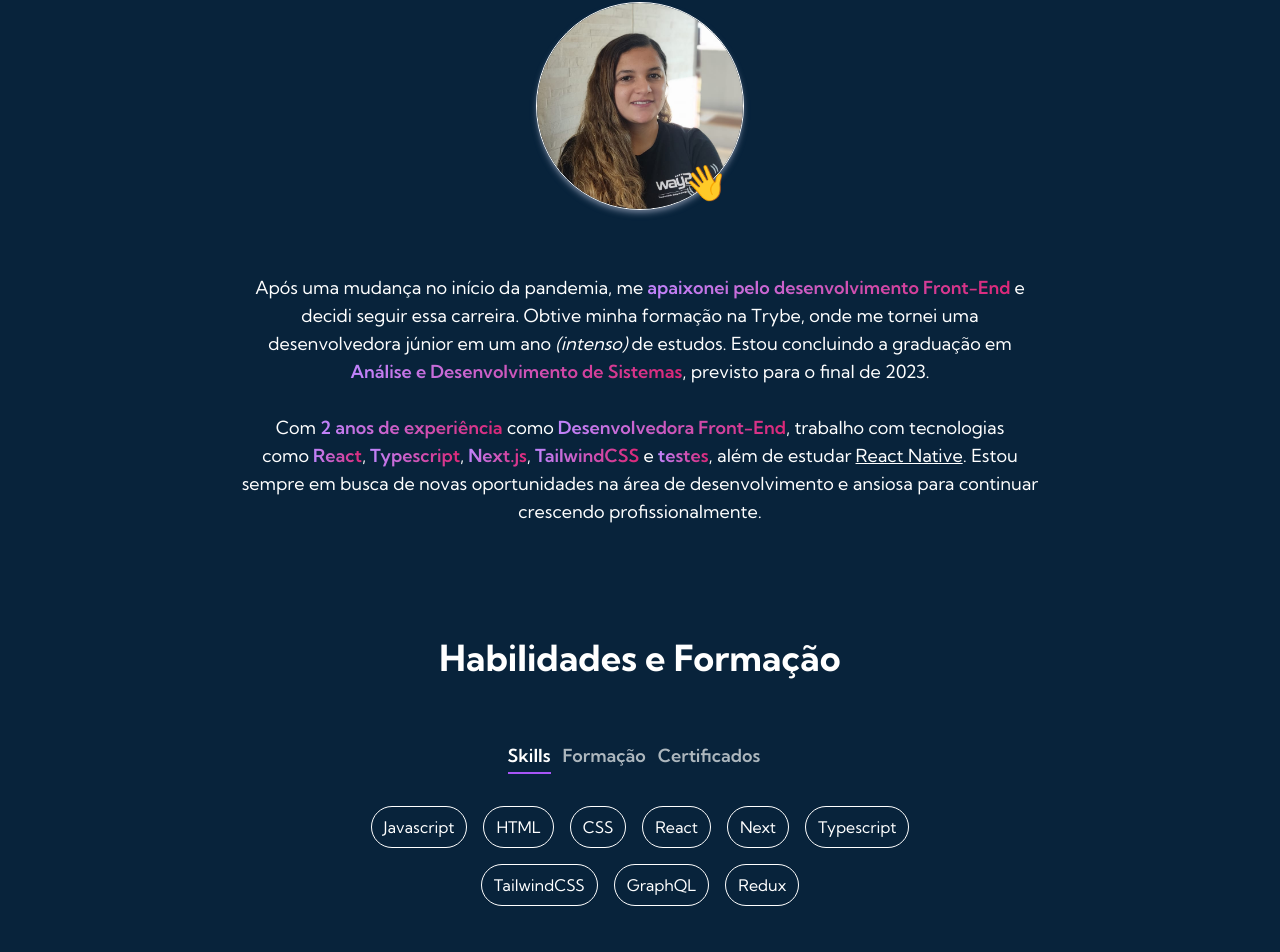
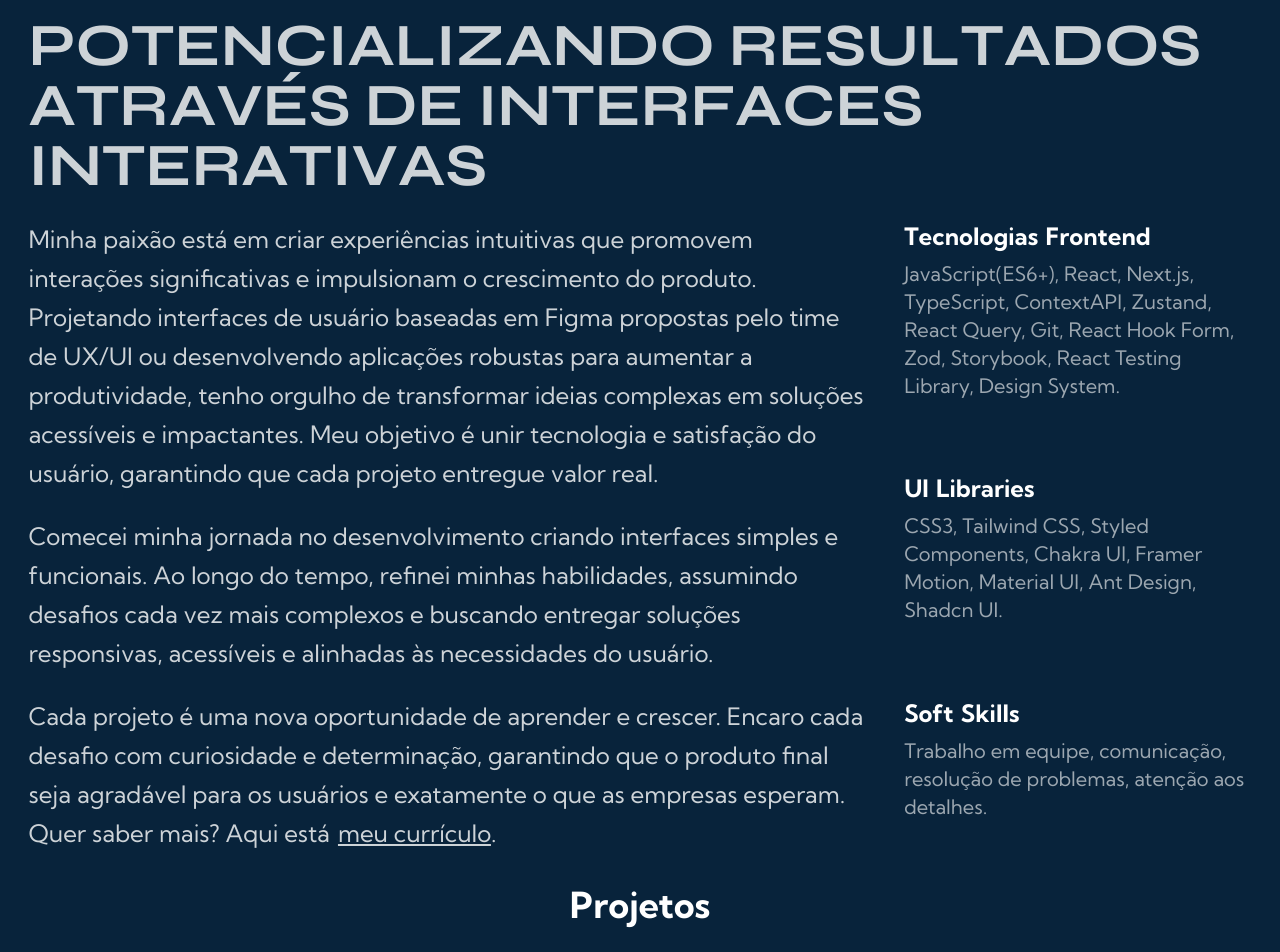
Before and after one commit to Lara-Capila/web-portfolio, a Next.js app: page / in a window 1280 px wide. Shown: the part 1730-2682 px from the top of the page. Built offline with nearby package versions, Linux system fonts and the light colour scheme.

Commit message:
refactor(About): Refactor About component to v2 styles

```diff
--- a/package.json
+++ b/package.json
@@ -14,7 +14,7 @@
     "next": "13.4.15",
     "react": "^18",
     "react-dom": "^18",
-    "react-intersection-observer": "^9.5.2",
+    "react-intersection-observer": "^9.14.0",
     "react-type-animation": "^3.2.0",
     "resend": "^2.0.0"
   },
--- a/src/app/page.tsx
+++ b/src/app/page.tsx
@@ -2,7 +2,6 @@ import About from "@components/About";
 import Contact from "@components/Contact";
 import Hero from "@components/Hero";
 import Projects from "@components/Projects";
-import SkillsAndEducation from "@components/SkillsAndEducation";
 import { WorkExperience } from "@components/WorkExperience";
 
 export default function Home() {
@@ -11,7 +10,6 @@ export default function Home() {
       <Hero />
       <WorkExperience />
       <About />
-      <SkillsAndEducation />
       <Projects />
       <Contact />
     </main>
--- a/src/components/About.tsx
+++ b/src/components/About.tsx
@@ -1,78 +1,105 @@
 "use client";
 
-import { motion } from "framer-motion";
-import Image from "next/image";
+import { Syne } from "next/font/google";
+import Link from "next/link";
 import { useSectionInView } from "../hooks/useSectionInView";
-import GradientText from "./GradientText";
+import AnimatedBody from "./ui/AnimatedBody";
+import AnimatedTitle from "./ui/AnimatedTitle";
+
+const syne = Syne({ subsets: ["latin"] });
 
 const About = () => {
   const { ref } = useSectionInView("Sobre");
 
   return (
-		<section ref={ref} className="text-white scroll-mt-14 py-8" id="about">
-			<div className="flex flex-col items-center justify-center">
-				<h2 className="text-4xl font-bold text-white mb-16">Sobre mim</h2>
-				<div className="relative">
-					<motion.div
-						initial={{ opacity: 0, scale: 0 }}
-						animate={{ opacity: 1, scale: 1 }}
-						transition={{
-							type: "tween",
-							duration: 0.2,
-						}}
+    <section ref={ref} className="pt-24 md:pt-[150px]" id="about">
+      <AnimatedTitle
+        wordSpace={"mr-[14px]"}
+        charSpace={"mr-[0.001em]"}
+        className={`uppercase ${syne.className} antialiased text-4xl md:text-5xl xl:text-6xl font-bold opacity-80`}
       >
-						<Image
-							src="/images/eu.jpeg"
-							alt="working"
-							width={200}
-							height={200}
-							quality="95"
-							className="w-52 h-52 shadow-md shadow-slate-500 border border-white rounded-full object-cover"
-						/>
-					</motion.div>
+        Potencializando resultados através de interfaces interativas
+      </AnimatedTitle>
 
-					<motion.span
-						className="absolute bottom-2 right-4 text-4xl"
-						initial={{ opacity: 0, scale: 0 }}
-						animate={{ opacity: 1, scale: 1 }}
-						whileHover={{ scale: 1.3 }}
-						transition={{
-							type: "spring",
-							delay: 0.1,
-							duration: 0.7,
-						}}
+      <div className="grid grid-cols-1 lg:grid-cols-[8.5fr_3.5fr] gap-8 mt-6">
+        <div className="grid grid-cols-1 antialiased gap-6 text-white/80 text-xl md:text-2xl">
+          <AnimatedBody className="leading-[34px] md:leading-[39px]">
+            Minha paixão está em criar experiências intuitivas que promovem
+            interações significativas e impulsionam o crescimento do produto.
+            Projetando interfaces de usuário baseadas em Figma propostas pelo
+            time de UX/UI ou desenvolvendo aplicações robustas para aumentar a
+            produtividade, tenho orgulho de transformar ideias complexas em
+            soluções acessíveis e impactantes. Meu objetivo é unir tecnologia e
+            satisfação do usuário, garantindo que cada projeto entregue valor
+            real.
+          </AnimatedBody>
+          <AnimatedBody className="leading-[34px] md:leading-[39px]">
+            Comecei minha jornada no desenvolvimento criando interfaces simples
+            e funcionais. Ao longo do tempo, refinei minhas habilidades,
+            assumindo desafios cada vez mais complexos e buscando entregar
+            soluções responsivas, acessíveis e alinhadas às necessidades do
+            usuário.
+          </AnimatedBody>
+          <AnimatedBody className="inline leading-[34px] md:leading-[39px]">
+            Cada projeto é uma nova oportunidade de aprender e crescer. Encaro
+            cada desafio com curiosidade e determinação, garantindo que o
+            produto final seja agradável para os usuários e exatamente o que as
+            empresas esperam. Quer saber mais? Aqui está
+            {/* <br className="hidden md:block" /> */}
+            <Link
+              className="underline ml-2"
+              href={
+                "https://drive.google.com/file/d/1Rd-IB_5pxsGj4RDtHjEggPB392ND29xB/view?usp=sharing"
+              }
             >
-						👋
-					</motion.span>
+              meu currículo
+            </Link>
+            .
+          </AnimatedBody>
+        </div>
+
+        <div className="grid grid-cols-1 gap-10">
+          <div>
+            <AnimatedTitle
+              wordSpace={"mr-[0.5ch]"}
+              charSpace={"mr-[0.001em]"}
+              className="font-bold antialiased text-xl md:text-2xl mb-2"
+            >
+              Tecnologias Frontend
+            </AnimatedTitle>
+            <AnimatedBody className="text-white/60 text-base md:text-xl leading-8">
+              JavaScript(ES6+), React, Next.js, TypeScript, ContextAPI, Zustand,
+              React Query, Git, React Hook Form, Zod, Storybook, React Testing
+              Library, Design System.
+            </AnimatedBody>
+          </div>
+          <div>
+            <AnimatedTitle
+              wordSpace={"mr-[0.5ch]"}
+              charSpace={"mr-[0.001em]"}
+              className="font-bold antialiased text-xl md:text-2xl mb-2"
+            >
+              UI Libraries
+            </AnimatedTitle>
+            <AnimatedBody className="text-white/60 text-base md:text-xl leading-8">
+              CSS3, Tailwind CSS, Styled Components, Chakra UI, Framer Motion,
+              Material UI, Ant Design, Shadcn UI.
+            </AnimatedBody>
+          </div>
+          <div>
+            <AnimatedTitle
+              wordSpace={"mr-[0.5ch]"}
+              charSpace={"mr-[0.001em]"}
+              className="font-bold antialiased text-xl md:text-2xl mb-2"
+            >
+              Soft Skills
+            </AnimatedTitle>
+            <AnimatedBody className="text-white/60 text-base md:text-xl leading-8">
+              Trabalho em equipe, comunicação, resolução de problemas, atenção
+              aos detalhes.
+            </AnimatedBody>
           </div>
         </div>
-			<div className="flex flex-col items-center">
-				<p className="text-base lg:text-lg mt-16 text-center max-w-[50rem]">
-					Após uma mudança no início da pandemia, me
-					<GradientText
-						text="apaixonei pelo desenvolvimento Front-End"
-						margin="mx-1"
-					/>
-					e decidi seguir essa carreira. Obtive minha formação na Trybe, onde me
-					tornei uma desenvolvedora júnior em um ano{" "}
-					<span className="italic">(intenso)</span> de estudos. Estou concluindo
-					a graduação em{" "}
-					<GradientText text="Análise e Desenvolvimento de Sistemas" />,
-					previsto para o final de 2023.
-					<br />
-					<br />
-					Com <GradientText text="2 anos de experiência" /> como
-					<GradientText text="Desenvolvedora Front-End" margin="ml-1" />,
-					trabalho com tecnologias como
-					<GradientText text="React" margin="ml-1" />,
-					<GradientText text="Typescript" margin="ml-1" />,
-					<GradientText text="Next.js" margin="ml-1" />,
-					<GradientText text="TailwindCSS" margin="ml-1" /> e
-					<GradientText text="testes" margin="ml-1" />, além de estudar
-					<span className="underline ml-1">React Native</span>. Estou sempre em
-					busca de novas oportunidades na área de desenvolvimento e ansiosa para
-					continuar crescendo profissionalmente.
-				</p>
       </div>
     </section>
   );
--- a/src/components/SkillsAndEducation.tsx
+++ /dev/null
@@ -1,78 +0,0 @@
-"use client";
-
-import { motion } from "framer-motion";
-import { useState, useTransition } from "react";
-import { useSectionInView } from "../hooks/useSectionInView";
-import { tabButtonsAboutSection, tabDataAboutSection } from "../utils/data";
-import { Tabs } from "../utils/types";
-import TabButton from "./TabButton";
-
-const fadeInAnimationVariants = {
-	initial: {
-		opacity: 0,
-		y: 100,
-	},
-	animate: (index: number) => ({
-		opacity: 1,
-		y: 0,
-		transition: {
-			delay: 0.5 * index,
-		},
-	}),
-};
-
-const SkillsAndEducation = () => {
-	const [activeTab, setActiveTab] = useState<Tabs>(Tabs.skills);
-	const [, startTransiton] = useTransition();
-	const { ref } = useSectionInView("Habilidades e Formação");
-
-	const handleTabChange = (id: string) => {
-		startTransiton(() => setActiveTab(id as Tabs));
-	};
-
-	return (
-		<section
-			ref={ref}
-			id="skillsAndEducation"
-			className="scroll-mt-8 py-20 text-center flex flex-row justify-center"
-		>
-			<div className="max-w-xl">
-				<h2 className="text-4xl font-bold text-white mb-16">
-					Habilidades e Formação
-				</h2>
-				<div className="mt-8">
-					{tabButtonsAboutSection.map((tabButton) => (
-						<TabButton
-							key={tabButton.id}
-							selectTab={() => handleTabChange(tabButton.id)}
-							active={activeTab === tabButton.id}
-						>
-							{tabButton.label}
-						</TabButton>
-					))}
-				</div>
-				<ul className="mt-8 flex flex-wrap justify-center items-center gap-4">
-					{tabDataAboutSection
-						.find((t) => t.id === activeTab)
-						?.content.map((dataContent, index) => (
-							<motion.li
-								variants={fadeInAnimationVariants}
-								initial="initial"
-								animate="animate"
-								custom={index}
-								viewport={{
-									once: true,
-								}}
-								key={index}
-								className="px-3 py-2 border border-white rounded-full"
-							>
-								{dataContent}
-							</motion.li>
-						))}
-				</ul>
-			</div>
-		</section>
-	);
-};
-
-export default SkillsAndEducation;
--- a/src/components/TabButton.tsx
+++ /dev/null
@@ -1,35 +0,0 @@
-import { motion } from "framer-motion";
-
-const TabButton = ({
-	active,
-	selectTab,
-	children,
-}: {
-	active: boolean;
-	selectTab: any;
-	children: string;
-}) => {
-	const buttonClasses = active ? "text-white" : "text-grayText";
-
-	const variants = {
-		default: { width: 0 },
-		active: { width: "calc(100% - 0.75rem)" },
-	};
-
-	return (
-		<button onClick={selectTab}>
-			<p
-				className={`mr-3 font-semibold hover:text-white text-lg ${buttonClasses}`}
-			>
-				{children}
-			</p>
-			<motion.div
-				animate={active ? "active" : "default"}
-				variants={variants}
-				className="h-0.5 bg-primary-500 mt-0.5 mr-3"
-			></motion.div>
-		</button>
-	);
-};
-
-export default TabButton;
--- a/src/components/Timeline/Timeline.tsx
+++ b/src/components/Timeline/Timeline.tsx
@@ -1,12 +1,8 @@
 import { workExperienceData } from "../../utils/data";
-import Title from "../ui/Title";
 import TimelineItem from "./TimelineItem";
 
 export default function Timeline() {
   return (
-    <div>
-      <Title> Work experience</Title>
-
     <div className="flex mt-6 gap-4 pl-3">
       <div className="w-3 h-auto bg-gradient-to-b from-white to-transparent" />
 
@@ -23,6 +19,5 @@ export default function Timeline() {
         ))}
       </div>
     </div>
-    </div>
   );
 }
--- /dev/null
+++ b/src/components/ui/AnimatedBody.tsx
@@ -0,0 +1,69 @@
+"use client";
+import { motion, useAnimation } from "framer-motion";
+import React, { useEffect } from "react";
+import { useInView } from "react-intersection-observer";
+
+type AnimatedBodyProps = {
+  children: string | React.ReactNode;
+  className?: string;
+  wordSpace?: string;
+  charSpace?: string;
+};
+
+export default function AnimatedBody({
+  children,
+  className,
+  wordSpace,
+  charSpace,
+}: AnimatedBodyProps) {
+  const ctrls = useAnimation();
+
+  const { ref, inView } = useInView({
+    threshold: 0.1,
+    triggerOnce: true,
+  });
+
+  useEffect(() => {
+    if (inView) {
+      ctrls.start("visible");
+    }
+    if (!inView) {
+      ctrls.start("hidden");
+    }
+  }, [ctrls, inView]);
+
+  const wordAnimation = {
+    hidden: {},
+    visible: {},
+  };
+
+  const bodyAnimation = {
+    hidden: {
+      opacity: 0,
+      y: `1em`,
+    },
+    visible: {
+      opacity: 1,
+      y: `0em`,
+      transition: {
+        delay: 0.1,
+        duration: 1,
+        ease: [0.2, 0.65, 0.3, 0.9],
+      },
+    },
+  };
+
+  return (
+    <motion.p
+      role="heading"
+      className={className}
+      ref={ref}
+      aria-hidden="true"
+      initial="hidden"
+      animate={ctrls}
+      variants={bodyAnimation}
+    >
+      {children}
+    </motion.p>
+  );
+}
--- /dev/null
+++ b/src/components/ui/AnimatedTitle.tsx
@@ -0,0 +1,90 @@
+"use client";
+import { motion, useAnimation } from "framer-motion";
+import { useEffect } from "react";
+import { useInView } from "react-intersection-observer";
+
+type AnimatedTitleProps = {
+  children: string;
+  className: string;
+  wordSpace: string;
+  charSpace: string;
+  delay?: number;
+};
+
+export default function AnimatedTitle({
+  children,
+  className,
+  wordSpace,
+  charSpace,
+}: AnimatedTitleProps) {
+  const ctrls = useAnimation();
+
+  const { ref, inView } = useInView({
+    threshold: 0.1,
+    triggerOnce: true,
+  });
+
+  useEffect(() => {
+    if (inView) {
+      ctrls.start("visible");
+    }
+    if (!inView) {
+      ctrls.start("hidden");
+    }
+  }, [ctrls, inView]);
+
+  const wordAnimation = {
+    hidden: {},
+    visible: {},
+  };
+
+  const characterAnimation = {
+    hidden: {
+      opacity: 0,
+      y: `0.25em`,
+    },
+    visible: {
+      opacity: 1,
+      y: `0em`,
+      transition: {
+        duration: 1,
+        ease: [0.2, 0.65, 0.3, 0.9],
+      },
+    },
+  };
+
+  return (
+    <h2 role="heading" className={className}>
+      {children.split(" ").map((word, index) => {
+        return (
+          <motion.span
+            ref={ref}
+            aria-hidden="true"
+            key={index}
+            initial="hidden"
+            animate={ctrls}
+            variants={wordAnimation}
+            transition={{
+              delayChildren: index * 0.25,
+              staggerChildren: 0.05,
+            }}
+            className={`inline-block whitespace-nowrap select-none ${wordSpace}`}
+          >
+            {word.split("").map((character, index) => {
+              return (
+                <motion.span
+                  aria-hidden="true"
+                  key={index}
+                  variants={characterAnimation}
+                  className={`inline-block ${charSpace}`}
+                >
+                  {character}
+                </motion.span>
+              );
+            })}
+          </motion.span>
+        );
+      })}
+    </h2>
+  );
+}
--- a/src/utils/data.ts
+++ b/src/utils/data.ts
@@ -1,4 +1,4 @@
-import { NavLinkProps, TabButtons, TabData, Tabs } from "./types";
+import { NavLinkProps } from "./types";
 
 export const navLinks: NavLinkProps[] = [
   {
@@ -6,12 +6,12 @@ export const navLinks: NavLinkProps[] = [
     href: "#home",
   },
   {
+    title: "Experiência",
+    href: "#workExperience",
+  },
+  {
     title: "Sobre",
     href: "#about",
-  },
-  {
-    title: "Habilidades e Formação",
-    href: "#skillsAndEducation",
   },
   {
     title: "Projetos",
@@ -20,49 +20,6 @@ export const navLinks: NavLinkProps[] = [
   {
     title: "Contato",
     href: "#contact",
-  },
-];
-
-export const tabButtonsAboutSection: TabButtons[] = [
-  {
-    label: "Skills",
-    id: Tabs.skills,
-  },
-  {
-    label: "Formação",
-    id: Tabs.education,
-  },
-  {
-    label: "Certificados",
-    id: Tabs.certifications,
-  },
-];
-
-export const tabDataAboutSection: TabData[] = [
-  {
-    id: Tabs.skills,
-    content: [
-      "Javascript",
-      "HTML",
-      "CSS",
-      "React",
-      "Next",
-      "Typescript",
-      "TailwindCSS",
-      "GraphQL",
-      "Redux",
-    ],
-  },
-  {
-    id: Tabs.education,
-    content: [
-      "Desenvolvimento de Software - Trybe",
-      "Análise e Desenvolvimento de Sistemas - Estácio",
-    ],
-  },
-  {
-    id: Tabs.certifications,
-    content: ["Desenvolvimento Web - Trybe"],
   },
 ];
 
```
Also changed, not shown: src/components/WorkExperience.tsx (+8 -1 lines), 1 other file (tests, documents, lock files or other folders). Lines whose indentation alone changed are shown as unchanged.
